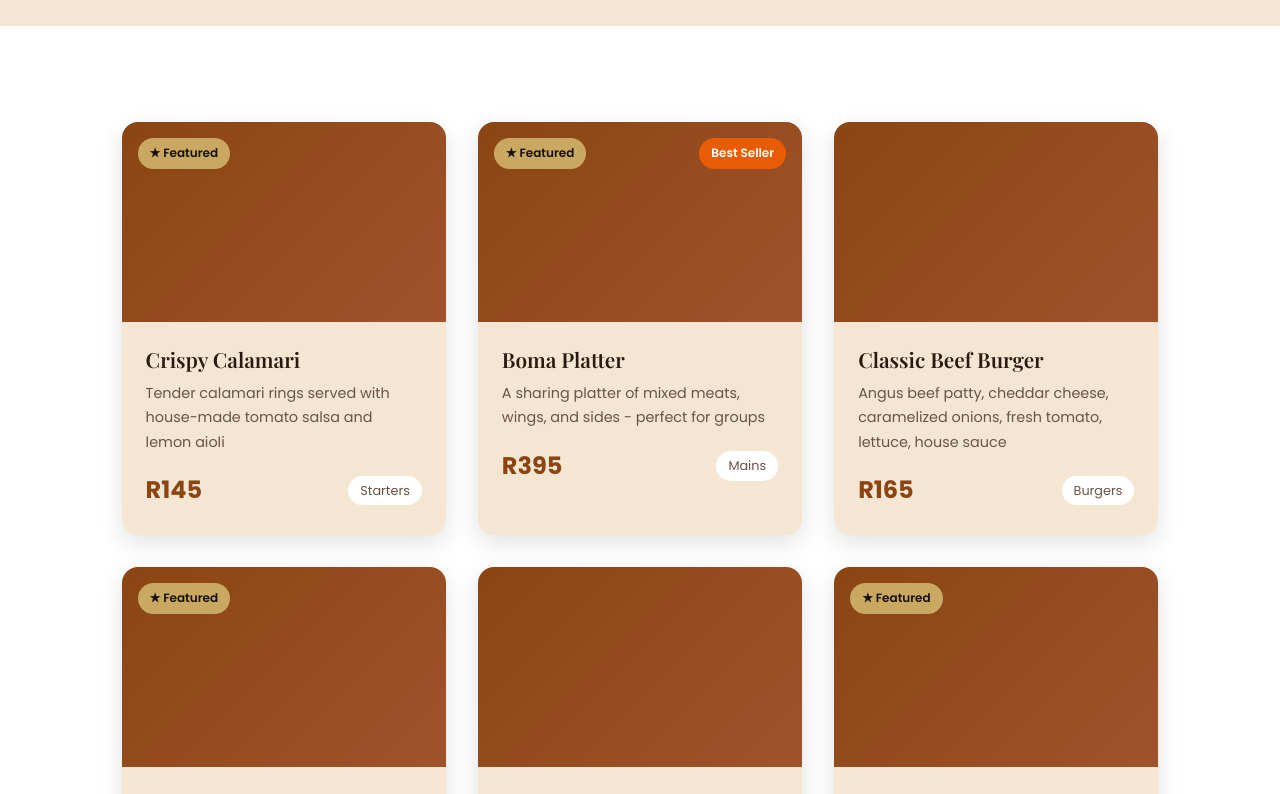
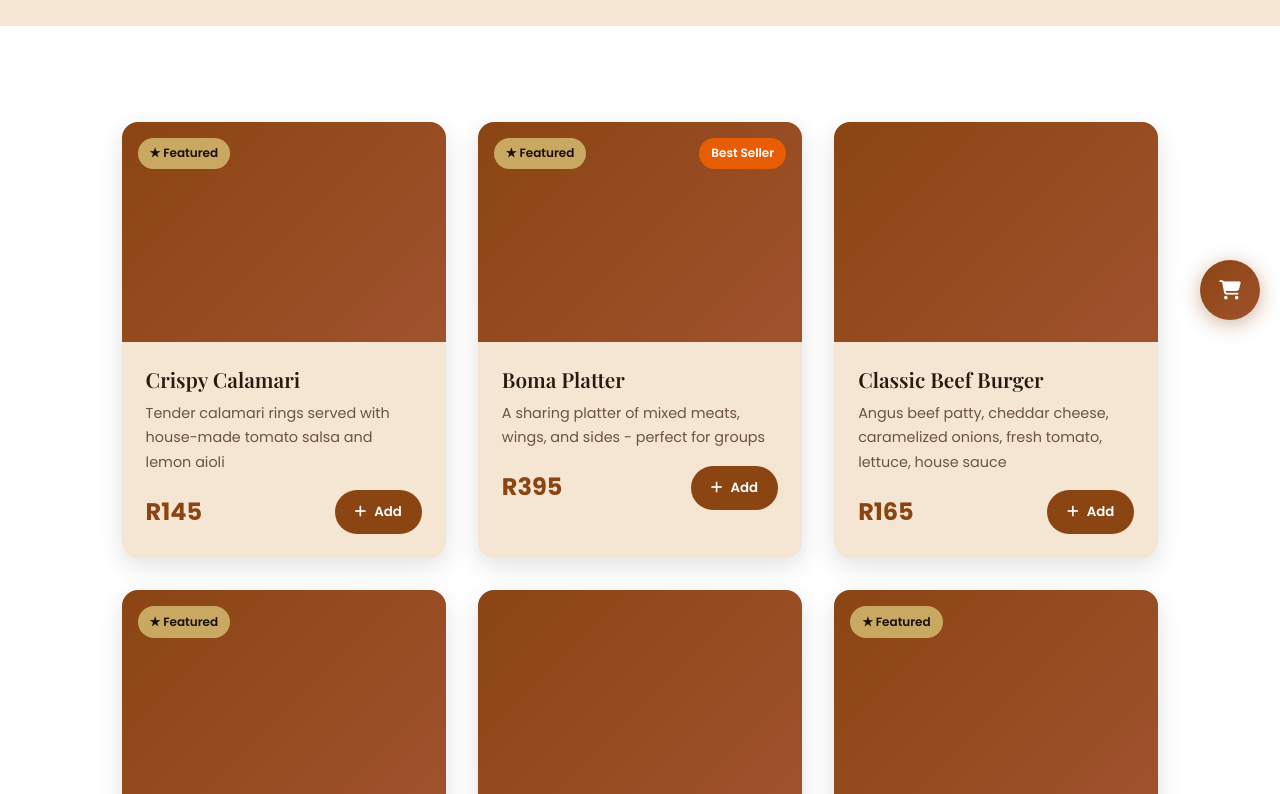
Before and after one commit to malikstopher-dev/the-boma-cafe, a Next.js app: page /menu in a window 1280 px wide. Shown: the part 460-1254 px from the top of the page. Built offline with nearby package versions, Linux system fonts and the light colour scheme; a web font is replaced by a local one.

Commit message:
Add menu with cart and WhatsApp ordering, update footer, update navbar links

```diff
--- a/src/app/layout.js
+++ b/src/app/layout.js
@@ -1,6 +1,8 @@
 import { Playfair_Display, Poppins } from "next/font/google";
 import "./globals.css";
 import { AuthProvider } from "@/lib/auth";
+import { CartProvider } from "@/lib/cart";
+import CartButton from "@/components/ui/CartButton";
 
 const playfair = Playfair_Display({
   subsets: ["latin"],
@@ -46,7 +48,10 @@ export default function RootLayout({ children }) {
       </head>
       <body className="min-h-screen">
         <AuthProvider>
-          {children}
+          <CartProvider>
+            {children}
+            <CartButton />
+          </CartProvider>
         </AuthProvider>
       </body>
     </html>
--- a/src/app/menu/page.tsx
+++ b/src/app/menu/page.tsx
@@ -4,12 +4,15 @@ import { useState, useEffect } from 'react';
 import Header from '@/components/layout/Header';
 import Footer from '@/components/layout/Footer';
 import { dataService } from '@/lib/data';
+import { useCart } from '@/lib/cart';
 
 export default function MenuPage() {
   const [settings, setSettings] = useState<any>(null);
   const [categories, setCategories] = useState<any[]>([]);
   const [menuItems, setMenuItems] = useState<any[]>([]);
   const [activeCategory, setActiveCategory] = useState('All');
+  const { addItem } = useCart();
+  const [addedItem, setAddedItem] = useState<string | null>(null);
 
   useEffect(() => {
     setSettings(dataService.getSettings());
@@ -20,6 +23,18 @@ export default function MenuPage() {
   const filteredItems = activeCategory === 'All'
     ? menuItems.filter((item: any) => !item.isOutOfStock)
     : menuItems.filter((item: any) => item.category === activeCategory && !item.isOutOfStock);
+
+  const handleAddToCart = (item: any) => {
+    addItem({
+      id: item.id,
+      name: item.name,
+      price: item.price,
+      quantity: 1,
+      category: item.category
+    });
+    setAddedItem(item.id);
+    setTimeout(() => setAddedItem(null), 2000);
+  };
 
   return (
     <>
@@ -33,7 +48,7 @@ export default function MenuPage() {
         }}>
           <h1 style={{ fontSize: '3rem', color: 'var(--white)', marginBottom: '1rem' }}>Our Menu</h1>
           <p style={{ color: 'var(--cream)', maxWidth: '600px', margin: '0 auto' }}>
-            Discover our carefully crafted dishes made with love
+            Click on any item to add to your order
           </p>
         </section>
 
@@ -81,9 +96,9 @@ export default function MenuPage() {
           <div className="container">
             <div style={{
               display: 'grid',
-              gridTemplateColumns: 'repeat(3, 1fr)',
+              gridTemplateColumns: 'repeat(auto-fill, minmax(300px, 1fr))',
               gap: '2rem',
-              maxWidth: '1200px',
+              maxWidth: '1400px',
               margin: '0 auto'
             }}>
               {filteredItems.map((item: any) => (
@@ -128,7 +143,7 @@ export default function MenuPage() {
                     </span>
                   )}
                   <div style={{
-                    height: '200px',
+                    height: '220px',
                     background: item.image
                       ? `url(${item.image}) center/cover`
                       : 'linear-gradient(135deg, var(--primary) 0%, var(--secondary) 100%)'
@@ -144,11 +159,25 @@ export default function MenuPage() {
                       <span style={{ fontSize: '1.5rem', fontWeight: 700, color: 'var(--primary)' }}>
                         R{item.price}
                       </span>
-                      {item.category && (
-                        <span style={{ fontSize: '0.8rem', color: 'var(--text-light)', background: 'var(--white)', padding: '0.25rem 0.75rem', borderRadius: '15px' }}>
-                          {item.category}
-                        </span>
-                      )}
+                      <button
+                        onClick={() => handleAddToCart(item)}
+                        style={{
+                          padding: '0.75rem 1.25rem',
+                          background: addedItem === item.id ? '#25D366' : 'var(--primary)',
+                          color: '#fff',
+                          border: 'none',
+                          borderRadius: '25px',
+                          fontWeight: 600,
+                          cursor: 'pointer',
+                          transition: 'all 0.3s ease',
+                          display: 'flex',
+                          alignItems: 'center',
+                          gap: '0.5rem',
+                        }}
+                      >
+                        <i className={addedItem === item.id ? 'fas fa-check' : 'fas fa-plus'} />
+                        {addedItem === item.id ? 'Added!' : 'Add'}
+                      </button>
                     </div>
                   </div>
                 </div>
--- a/src/components/layout/Footer.tsx
+++ b/src/components/layout/Footer.tsx
@@ -106,8 +106,10 @@ export default function Footer({ settings, branding }: FooterProps) {
         </div>
 
         <div style={{ paddingTop: '2rem', textAlign: 'center' }}>
-          <p style={{ color: 'rgba(255,255,255,0.4)', fontSize: '0.9rem' }}>{footerText}</p>
-          <p style={{ color: 'rgba(255,255,255,0.4)', fontSize: '0.85rem', marginTop: '0.5rem' }}>Crafted with passion for exceptional experiences</p>
+          <p style={{ color: 'rgba(255,255,255,0.4)', fontSize: '0.9rem' }}>© Copyright 2026 TheBomaCafe - All Rights Reserved.</p>
+          <p style={{ color: 'rgba(255,255,255,0.4)', fontSize: '0.85rem', marginTop: '0.5rem' }}>
+            Website by <a href="https://www.stopher-malik.co.za" target="_blank" rel="noopener noreferrer" style={{ color: 'var(--warm)', textDecoration: 'none' }}>Stopher Malik</a>
+          </p>
         </div>
       </div>
     </footer>
--- /dev/null
+++ b/src/components/ui/CartButton.tsx
@@ -0,0 +1,149 @@
+'use client';
+
+import { useState, useEffect } from 'react';
+import Link from 'next/link';
+import { useCart } from '@/lib/cart';
+
+export default function CartButton() {
+  const { items, total } = useCart();
+  const [isOpen, setIsOpen] = useState(false);
+  const [isClient, setIsClient] = useState(false);
+
+  useEffect(() => {
+    setIsClient(true);
+  }, []);
+
+  if (!isClient) return null;
+
+  const itemCount = items.reduce((sum, item) => sum + item.quantity, 0);
+
+  return (
+    <>
+      {/* Cart Button */}
+      <button
+        onClick={() => setIsOpen(true)}
+        style={{
+          position: 'fixed',
+          bottom: '20px',
+          right: '20px',
+          width: '60px',
+          height: '60px',
+          borderRadius: '50%',
+          background: 'linear-gradient(135deg, var(--primary), var(--secondary))',
+          border: 'none',
+          boxShadow: '0 4px 20px rgba(139, 69, 19, 0.4)',
+          cursor: 'pointer',
+          zIndex: 999,
+          display: 'flex',
+          alignItems: 'center',
+          justifyContent: 'center',
+        }}
+      >
+        <i className="fas fa-shopping-cart" style={{ color: '#fff', fontSize: '1.2rem' }} />
+        {itemCount > 0 && (
+          <span style={{
+            position: 'absolute',
+            top: '-5px',
+            right: '-5px',
+            background: 'var(--fire-orange)',
+            color: '#fff',
+            width: '24px',
+            height: '24px',
+            borderRadius: '50%',
+            fontSize: '0.75rem',
+            fontWeight: 700,
+            display: 'flex',
+            alignItems: 'center',
+            justifyContent: 'center',
+          }}>
+            {itemCount}
+          </span>
+        )}
+      </button>
+
+      {/* Cart Modal */}
+      {isOpen && (
+        <div style={{
+          position: 'fixed',
+          inset: 0,
+          background: 'rgba(0,0,0,0.5)',
+          zIndex: 1000,
+          display: 'flex',
+          alignItems: 'flex-end',
+          justifyContent: 'center',
+        }} onClick={() => setIsOpen(false)}>
+          <div style={{
+            background: '#fff',
+            width: '100%',
+            maxWidth: '500px',
+            borderRadius: '20px 20px 0 0',
+            padding: '2rem',
+            maxHeight: '80vh',
+            overflow: 'auto',
+          }} onClick={e => e.stopPropagation()}>
+            <div style={{ display: 'flex', justifyContent: 'space-between', alignItems: 'center', marginBottom: '1.5rem' }}>
+              <h2 style={{ fontSize: '1.5rem', color: 'var(--dark-brown)' }}>Your Order</h2>
+              <button onClick={() => setIsOpen(false)} style={{ background: 'none', border: 'none', fontSize: '1.5rem', cursor: 'pointer' }}>✕</button>
+            </div>
+
+            {items.length === 0 ? (
+              <p style={{ textAlign: 'center', color: 'var(--text-light)', padding: '2rem' }}>Your cart is empty</p>
+            ) : (
+              <>
+                <div style={{ display: 'flex', flexDirection: 'column', gap: '1rem', marginBottom: '1.5rem' }}>
+                  {items.map(item => (
+                    <div key={item.id} style={{ display: 'flex', justifyContent: 'space-between', alignItems: 'center', padding: '1rem', background: 'var(--cream)', borderRadius: '12px' }}>
+                      <div>
+                        <p style={{ fontWeight: 600, color: 'var(--dark-brown)' }}>{item.name}</p>
+                        <p style={{ fontSize: '0.9rem', color: 'var(--text-light)' }}>R{item.price} each</p>
+                      </div>
+                      <div style={{ display: 'flex', alignItems: 'center', gap: '0.75rem' }}>
+                        <button onClick={() => useCart().updateQuantity(item.id, item.quantity - 1)} style={{ width: '30px', height: '30px', borderRadius: '50%', border: '1px solid var(--primary)', background: 'none', cursor: 'pointer' }}>-</button>
+                        <span style={{ fontWeight: 600 }}>{item.quantity}</span>
+                        <button onClick={() => useCart().addItem({ id: item.id, name: item.name, price: item.price, quantity: 1 })} style={{ width: '30px', height: '30px', borderRadius: '50%', border: '1px solid var(--primary)', background: 'none', cursor: 'pointer' }}>+</button>
+                      </div>
+                    </div>
+                  ))}
+                </div>
+
+                <div style={{ borderTop: '2px solid var(--cream)', paddingTop: '1rem', marginBottom: '1.5rem' }}>
+                  <div style={{ display: 'flex', justifyContent: 'space-between', fontSize: '1.2rem', fontWeight: 700 }}>
+                    <span>Total:</span>
+                    <span style={{ color: 'var(--primary)' }}>R{total}</span>
+                  </div>
+                </div>
+
+                <button
+                  onClick={() => {
+                    const message = items.map(item => `• ${item.name} x${item.quantity} - R${item.price * item.quantity}`).join('%0A');
+                    const whatsappMessage = `Hello! I would like to order:%0A${message}%0A%0ATotal: R${total}%0A%0APlease confirm.`;
+                    window.open(`https://wa.me/27729962212?text=${whatsappMessage}`, '_blank');
+                    useCart().clearCart();
+                    setIsOpen(false);
+                  }}
+                  style={{
+                    width: '100%',
+                    padding: '1rem',
+                    background: 'linear-gradient(135deg, #25D366, #128C7E)',
+                    color: '#fff',
+                    border: 'none',
+                    borderRadius: '12px',
+                    fontSize: '1rem',
+                    fontWeight: 600,
+                    cursor: 'pointer',
+                    display: 'flex',
+                    alignItems: 'center',
+                    justifyContent: 'center',
+                    gap: '0.5rem',
+                  }}
+                >
+                  <i className="fab fa-whatsapp" /> Order via WhatsApp
+                </button>
+              </>
+            )}
+          </div>
+        </div>
+      )}
+    </>
+  );
+}
--- /dev/null
+++ b/src/lib/cart.tsx
@@ -0,0 +1,77 @@
+'use client';
+
+import { createContext, useContext, useState, useEffect, ReactNode } from 'react';
+
+interface CartItem {
+  id: string;
+  name: string;
+  price: number;
+  quantity: number;
+  category?: string;
+}
+
+interface CartContextType {
+  items: CartItem[];
+  addItem: (item: CartItem) => void;
+  removeItem: (id: string) => void;
+  updateQuantity: (id: string, quantity: number) => void;
+  clearCart: () => void;
+  total: number;
+}
+
+const CartContext = createContext<CartContextType | undefined>(undefined);
+
+export function CartProvider({ children }: { children: ReactNode }) {
+  const [items, setItems] = useState<CartItem[]>([]);
+
+  useEffect(() => {
+    const stored = localStorage.getItem('boma_cart');
+    if (stored) {
+      try {
+        setItems(JSON.parse(stored));
+      } catch (e) {}
+    }
+  }, []);
+
+  useEffect(() => {
+    localStorage.setItem('boma_cart', JSON.stringify(items));
+  }, [items]);
+
+  const addItem = (item: CartItem) => {
+    setItems(prev => {
+      const existing = prev.find(i => i.id === item.id);
+      if (existing) {
+        return prev.map(i => i.id === item.id ? { ...i, quantity: i.quantity + 1 } : i);
+      }
+      return [...prev, { ...item, quantity: 1 }];
+    });
+  };
+
+  const removeItem = (id: string) => {
+    setItems(prev => prev.filter(i => i.id !== id));
+  };
+
+  const updateQuantity = (id: string, quantity: number) => {
+    if (quantity <= 0) {
+      removeItem(id);
+      return;
+    }
+    setItems(prev => prev.map(i => i.id === id ? { ...i, quantity } : i));
+  };
+
+  const clearCart = () => setItems([]);
+
+  const total = items.reduce((sum, item) => sum + item.price * item.quantity, 0);
+
+  return (
+    <CartContext.Provider value={{ items, addItem, removeItem, updateQuantity, clearCart, total }}>
+      {children}
+    </CartContext.Provider>
+  );
+}
+
+export function useCart() {
+  const context = useContext(CartContext);
+  if (!context) throw new Error('useCart must be used within CartProvider');
+  return context;
+}
```
Also changed, not shown: src/components/layout/Header.tsx (+4 -3 lines).
